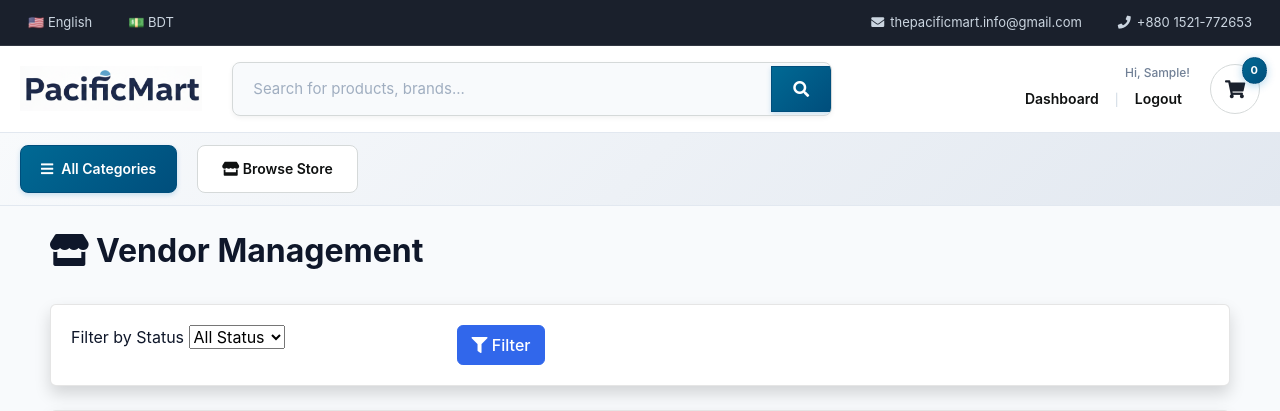
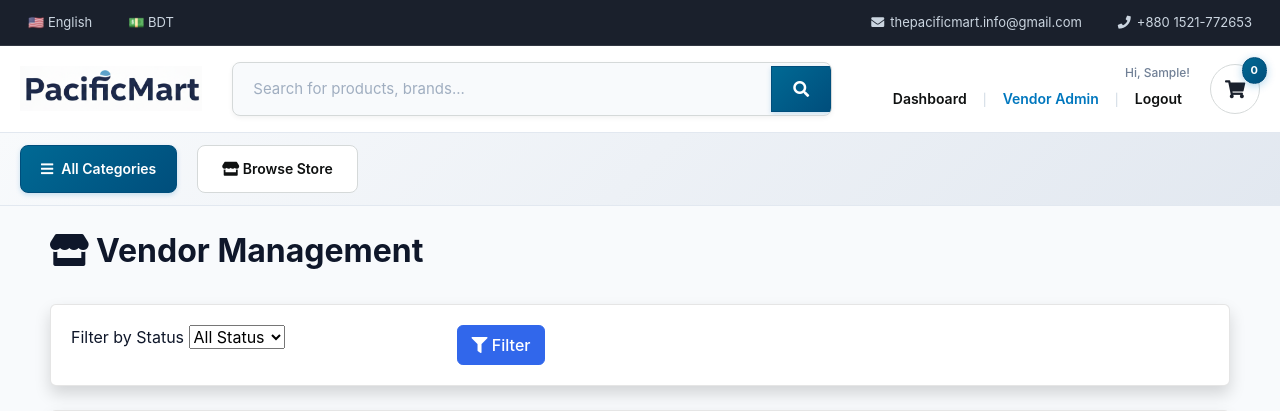
Before and after one commit to daCircuitSage/PACIFICMART, a Django app: page /accounts/admin/vendors/ in a window 1280 px wide. Shown: the top 411 px of the page. Run offline with Django 5.2, Linux system fonts and the light colour scheme; the visitor is signed in with stand-in values (Sample User, id 1); data comes from the database, SQL or seed files in the repository; data that the repository does not hold is empty; parts of the project's set-up code (start-up, migrations or seed data) failed here and were passed over; some libraries are stand-ins or nearby versions.

Commit message:
feat: Add vendor navigation buttons to navbar
- Add 'Become a Vendor' button for non-logged users
- Add vendor dashboard link for approved vendors
- Add vendor pending status link for pending vendors
- Add vendor admin link for superusers/admins
- Update both desktop and mobile navigation
- Color-code vendor status for better UX

```diff
--- a/App/templates/includes/navbar.html
+++ b/App/templates/includes/navbar.html
@@ -795,6 +795,24 @@
           <small>Hi, {{ user.first_name }}!</small>
           <div class="user-actions">
             <a href="{% url 'dashboard' %}">Dashboard</a>
+            {% if user.is_superuser or user.is_admin %}
+            <span class="separator">|</span>
+            <a href="{% url 'admin_vendor_list' %}" style="color: #0077be;">Vendor Admin</a>
+            {% else %}
+            <!-- Check if user is a vendor -->
+            {% if user.vendor %}
+              {% if user.vendor.status == 'APPROVED' %}
+              <span class="separator">|</span>
+              <a href="{% url 'vendor_dashboard' %}" style="color: #28a745;">Vendor Panel</a>
+              {% else %}
+              <span class="separator">|</span>
+              <a href="{% url 'vendor_dashboard' %}" style="color: #ffc107;">Vendor Pending</a>
+              {% endif %}
+            {% else %}
+              <span class="separator">|</span>
+              <a href="{% url 'vendor_register' %}" style="color: #0077be;">Become a Vendor</a>
+            {% endif %}
+            {% endif %}
             <span class="separator">|</span>
             <a href="{% url 'logout' %}" class="logout-link">Logout</a>
           </div>
@@ -831,6 +849,13 @@
       <a href="{% url 'store' %}" class="store-link">
         <i class="fas fa-store"></i> Browse Store
       </a>
+
+      <!-- Vendor Registration for non-logged users -->
+      {% if user.id is None %}
+      <a href="{% url 'vendor_register' %}" class="store-link" style="background: linear-gradient(135deg, #0077be, #004e7c); color: white; border: none;">
+        <i class="fas fa-store"></i> Become a Vendor
+      </a>
+      {% endif %}
     </div>
   </div>
 
@@ -862,6 +887,28 @@
         <a href="{% url 'dashboard' %}">
           <i class="fas fa-tachometer-alt"></i> Dashboard
         </a>
+        {% if user.is_superuser or user.is_admin %}
+        <a href="{% url 'admin_vendor_list' %}" style="color: #0077be;">
+          <i class="fas fa-store"></i> Vendor Admin
+        </a>
+        {% else %}
+        <!-- Check if user is a vendor -->
+        {% if user.vendor %}
+          {% if user.vendor.status == 'APPROVED' %}
+          <a href="{% url 'vendor_dashboard' %}" style="color: #28a745;">
+            <i class="fas fa-store"></i> Vendor Panel
+          </a>
+          {% else %}
+          <a href="{% url 'vendor_dashboard' %}" style="color: #ffc107;">
+            <i class="fas fa-clock"></i> Vendor Pending
+          </a>
+          {% endif %}
+        {% else %}
+        <a href="{% url 'vendor_register' %}" style="color: #0077be;">
+          <i class="fas fa-store"></i> Become a Vendor
+        </a>
+        {% endif %}
+        {% endif %}
         <a href="{% url 'my_orders' %}">
           <i class="fas fa-receipt"></i> My Orders
         </a>
```
